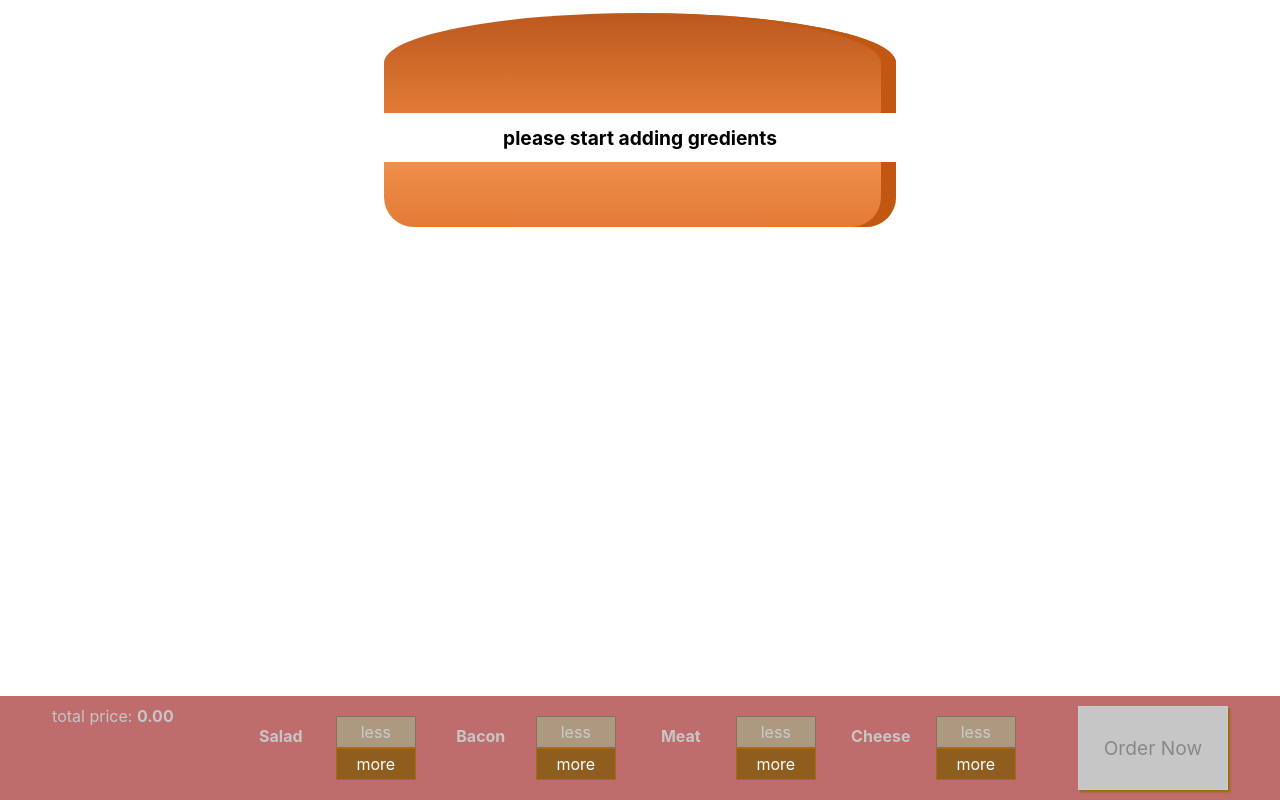
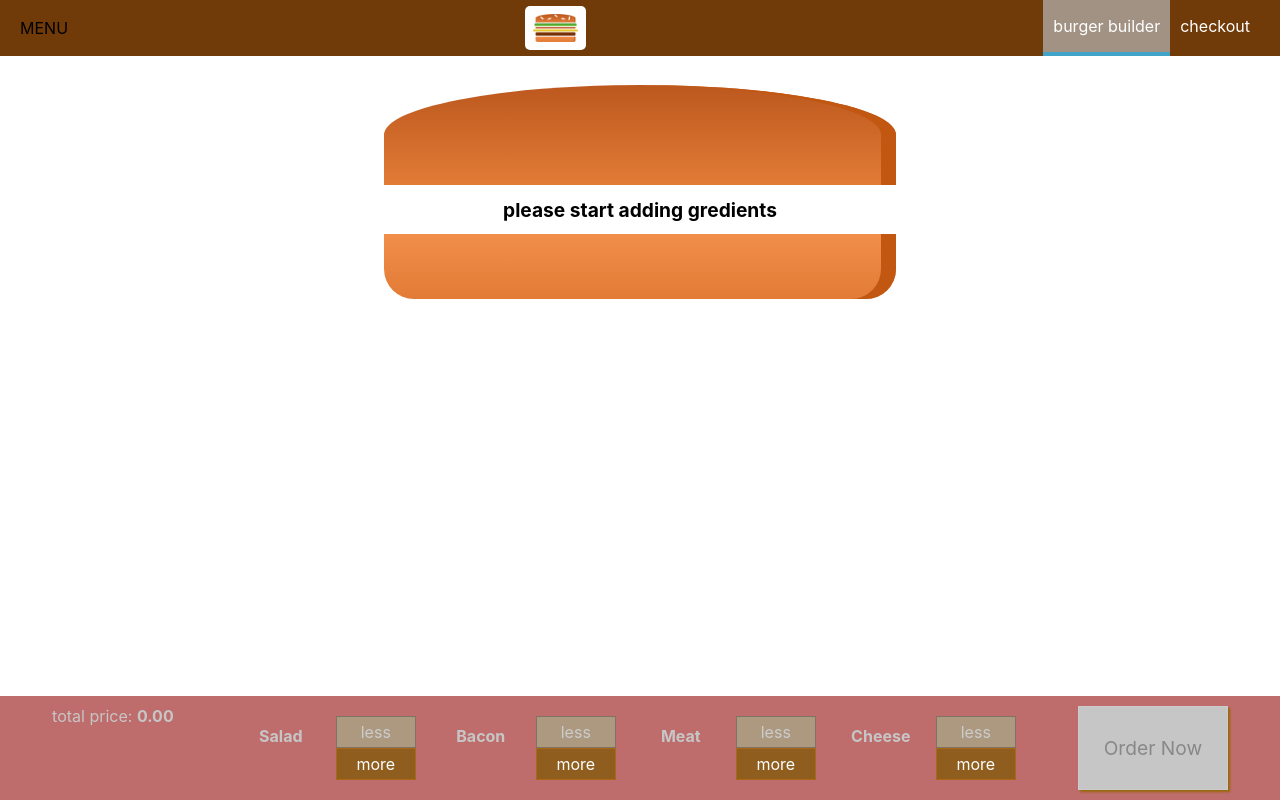
Before and after one commit to alimhmd97/burger, a React app: page / in a window 1280 px wide. Built offline with nearby package versions, Linux system fonts and the light colour scheme.

Commit message:
adding nav-items

```diff
--- a/src/components/LayOut/LayOut.module.css
+++ b/src/components/LayOut/LayOut.module.css
@@ -1,3 +1,3 @@
-.m {
-  background-color: aquamarine;
+.LayOut {
+  margin-top: 72px;
 }
--- a/src/components/LayOut/Layout.jsx
+++ b/src/components/LayOut/Layout.jsx
@@ -1,9 +1,11 @@
 import Aux from "../HOC/Auxx";
 import styles from "./LayOut.module.css";
+import ToolBar from "../navigation/toolBar/toolBar";
 const Layout = (props) => {
   return (
     <Aux>
-      <div className={styles.m}></div>
+      <ToolBar />
+      <div className={styles.LayOut}></div>
       <main>{props.children}</main>
     </Aux>
   );
--- /dev/null
+++ b/src/components/Logo/Logo.module.css
@@ -0,0 +1,10 @@
+.Logo {
+  background-color: white;
+  padding: 8px;
+  height: 80%;
+  box-sizing: border-box;
+  border-radius: 5px;
+}
+.Logo img {
+  height: 100%;
+}
--- /dev/null
+++ b/src/components/Logo/logo.js
@@ -0,0 +1,11 @@
+import LogoImage from "../../assets/images/burger-logo.png";
+import styles from "./Logo.module.css";
+function logo() {
+  return (
+    <div className={styles.Logo}>
+      <img src={LogoImage} alt='burger-logo' />
+    </div>
+  );
+}
+
+export default logo;
--- /dev/null
+++ b/src/components/navigation/navigationItems/navigationItem.js
@@ -0,0 +1,12 @@
+import styles from "./navigationItem.module.css";
+function navigationItem({ children, link, active }) {
+  return (
+    <li className={styles.NavigationItem}>
+      <a href={link} className={active ? styles.active : null}>
+        {children}
+      </a>
+    </li>
+  );
+}
+
+export default navigationItem;
--- /dev/null
+++ b/src/components/navigation/navigationItems/navigationItem.module.css
@@ -0,0 +1,23 @@
+.NavigationItem {
+  margin: 0;
+  box-sizing: border-box;
+  display: flex;
+  height: 100%;
+  align-items: center;
+}
+.NavigationItem a {
+  text-decoration: none;
+  color: white;
+  height: 100%;
+  padding: 16px 10px;
+  border-bottom: 4px solid transparent;
+  box-sizing: border-box;
+  display: block;
+}
+.NavigationItem a :hover,
+.NavigationItem a :active,
+.NavigationItem .active {
+  background-color: #a19284;
+  border-bottom: 4px solid #40a4c8;
+  color: white;
+}
--- /dev/null
+++ b/src/components/navigation/navigationItems/navigationItems.js
@@ -0,0 +1,15 @@
+import styles from "./navigationItems.module.css";
+import NavigatioItem from "./navigationItem";
+function navigationItems() {
+  return (
+    <ul className={styles.NavigationItems}>
+      <NavigatioItem link='/' active={true}>
+        burger builder
+      </NavigatioItem>
+
+      <NavigatioItem link='/'>checkout</NavigatioItem>
+    </ul>
+  );
+}
+
+export default navigationItems;
--- /dev/null
+++ b/src/components/navigation/navigationItems/navigationItems.module.css
@@ -0,0 +1,8 @@
+.NavigationItems {
+  margin: 0;
+  padding: 0;
+  height: 100%;
+  list-style: none;
+  display: flex;
+  align-items: center;
+}
--- /dev/null
+++ b/src/components/navigation/toolBar/toolBar.js
@@ -0,0 +1,18 @@
+import styles from "./toolBar.module.css";
+import Logo from "../../Logo/logo";
+import NavigationItems from "../navigationItems/navigationItems";
+function toolBar() {
+  return (
+    <header className={styles.ToolBar}>
+      <div>MENU</div>
+
+      <Logo />
+
+      <nav>
+        <NavigationItems />
+      </nav>
+    </header>
+  );
+}
+
+export default toolBar;
--- /dev/null
+++ b/src/components/navigation/toolBar/toolBar.module.css
@@ -0,0 +1,17 @@
+.ToolBar {
+  width: 100%;
+  height: 56px;
+  position: fixed;
+  top: 0;
+  left: 0;
+  display: flex;
+  justify-content: space-between;
+  align-items: center;
+  padding: 0 20px;
+  box-sizing: border-box;
+  z-index: 90;
+  background-color: #703b09;
+}
+.ToolBar nav {
+  height: 100%;
+}
```
Also changed, not shown: src/assets/images/burger-logo.png (added).
